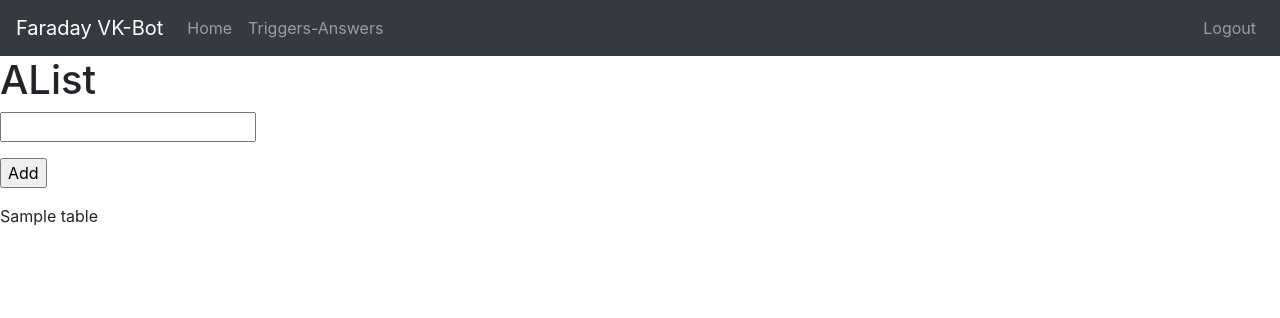
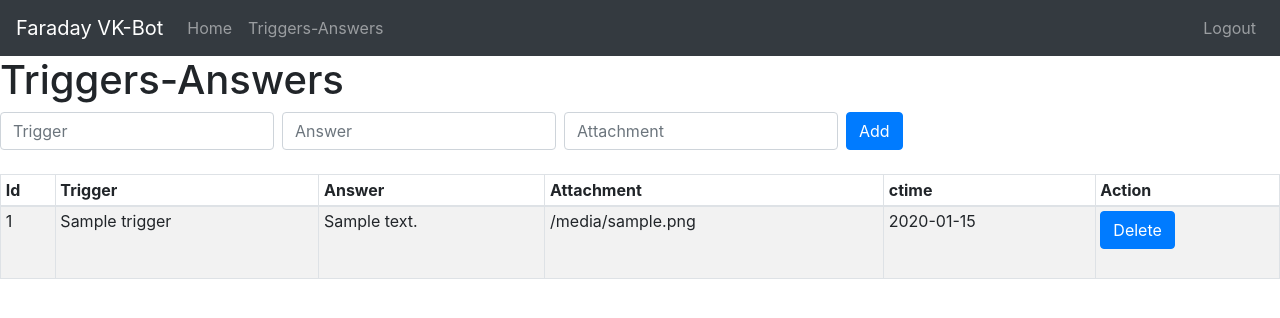
Before and after one commit to FaradayMichael/vk-bot, a Python web app: template templates/triggers_answers.html in a window 1280 px wide. Shown: the top 318 px of the page. Run offline with Jinja, Linux system fonts and the light colour scheme; the template is opened without the code that fills it: most values are stand-ins (such as "Sample title", 1, 10 or a date in 2020); some libraries are stand-ins or nearby versions.

Commit message:
trigger answers web upd

```diff
--- a/templates/auth/login.html
+++ b/templates/auth/login.html
@@ -2,11 +2,6 @@
 
 {% block content %}
 <h1>Sign In</h1>
-{% if message %}
-<div class="alert alert-danger" role="alert">
-    {{message}}
-</div>
-{% endif %}
 <form class="form-inline" method="post" action="/auth/login">
     <div class="form-group mb-2 mr-2">
         <input type="text" class="form-control" placeholder="Username or Email" name="username_or_email" required>
--- a/templates/base.html
+++ b/templates/base.html
@@ -5,6 +5,11 @@
     <title>{{ title }}</title>
     {% else %}
     <title>Faraday VKbot</title>
+    {% endif %}
+    {% if message %}
+    <div class="alert alert-danger" role="alert">
+        {{message}}
+    </div>
     {% endif %}
     <link rel="stylesheet" href="https://stackpath.bootstrapcdn.com/bootstrap/4.4.1/css/bootstrap.min.css"
           integrity="sha384-Vkoo8x4CGsO3+Hhxv8T/Q5PaXtkKtu6ug5TOeNV6gBiFeWPGFN9MuhOf23Q9Ifjh" crossorigin="anonymous">
@@ -130,18 +135,30 @@
             <li class="nav-item">
                 <a class="nav-link" href="/triggers_answers">Triggers-Answers</a>
             </li>
-            {#            <li class="nav-item">#}
-            {#                <a class="nav-link" href="/sin_stat_view">Sin Stat</a>#}
-            {#            </li>#}
-            {#            <li class="nav-item">#}
-            {#                <a class="nav-link" href="/reply_view">Reply</a>#}
-            {#            </li>#}
-            {#            <li class="nav-item">#}
-            {#                <a class="nav-link" href="/rand_reply_view">Rand Reply</a>#}
-            {#            </li>#}
-            {#            <li class="nav-item">#}
-            {#                <a class="nav-link" href="/replace_view">Replace Reply</a>#}
-            {#            </li>#}
+            {#
+            <li class="nav-item">#}
+                {# <a class="nav-link" href="/sin_stat_view">Sin Stat</a>#}
+                {#
+            </li>
+            #}
+            {#
+            <li class="nav-item">#}
+                {# <a class="nav-link" href="/reply_view">Reply</a>#}
+                {#
+            </li>
+            #}
+            {#
+            <li class="nav-item">#}
+                {# <a class="nav-link" href="/rand_reply_view">Rand Reply</a>#}
+                {#
+            </li>
+            #}
+            {#
+            <li class="nav-item">#}
+                {# <a class="nav-link" href="/replace_view">Replace Reply</a>#}
+                {#
+            </li>
+            #}
         </ul>
         <ul class="nav navbar-nav navbar-right">
             {% if user.id != 0 %}
--- a/templates/triggers_answers.html
+++ b/templates/triggers_answers.html
@@ -1,13 +1,47 @@
 {% extends "base.html" %}
 {% block content %}
-    <h1>AList</h1>
-    <form action="/add_sin_word" method="post">
-        <p>
-            <input type="text" name="sin_words">
-        </p>
-        <p>
-            <input type="submit" value="Add">
-        </p>
-    </form>
-    {{ table }}
+<h1>Triggers-Answers</h1>
+<form class="form-inline" method="post" action="/triggers_answers">
+    <div class="form-group mb-2 mr-2">
+        <input type="text" class="form-control" placeholder="Trigger" name="trigger" required>
+    </div>
+    <div class="form-group mb-2 mr-2">
+        <input type="text" class="form-control" placeholder="Answer" name="answer">
+    </div>
+    <div class="form-group mb-2 mr-2">
+        <input type="text" class="form-control" placeholder="Attachment" name="attachment">
+    </div>
+    <input type="submit" class="btn btn-primary mb-2" value="Add">
+</form>
+
+<table id="dtBasicExample" class="table table-striped table-bordered table-sm" cellspacing="0" width="100%">
+    <thead>
+    <tr>
+        <th class="th-sm">Id</th>
+        <th class="th-sm">Trigger</th>
+        <th class="th-sm">Answer</th>
+        <th class="th-sm">Attachment</th>
+        <th class="th-sm">ctime</th>
+        <th class="th-sm">Action</th>
+    </tr>
+    </thead>
+    <tbody>
+    {% for r in rows %}
+    <tr>
+        <td>{{r.id}}</td>
+        <td>{{r.trigger}}</td>
+        <td>{{r.answer}}</td>
+        <td>{{r.attachment}}</td>
+        <td>{{r.ctime}}</td>
+        <td>
+            <form class="form-inline" action="/triggers_answers/delete" method="post">
+                <input type="hidden" name="pk" value={{r.id}}>
+                <input type="submit" class="btn btn-primary mb-2" value="Delete">
+            </form>
+        </td>
+    </tr>
+    {% endfor %}
+    </tbody>
+</table>
+
 {% endblock %}
```
Also changed, not shown: db/triggers_answers.py (+8 -0 lines), services/web/routers/__init__.py (+6 -1 lines), services/web/routers/triggers_answers.py (added, +75 -0 lines). Lines whose indentation alone changed are shown as unchanged.
